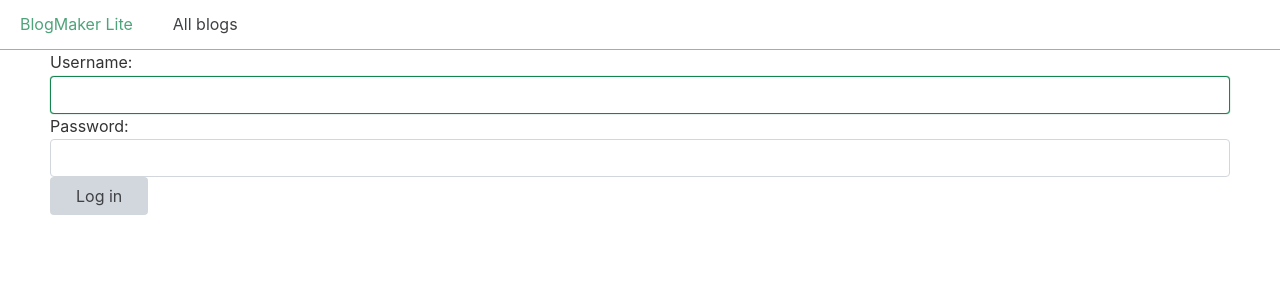
After one commit to OveaTrint/Blog-Django-Project, a Django app: page /accounts/login/ in a window 1280 px wide. The commit adds this page. Shown: the top 300 px of the page. Run offline with Django 5.2, Linux system fonts and the light colour scheme.

Commit message:
refactor&feat: further arranged files and added new account app

```diff
--- /dev/null
+++ b/accounts/templates/registration/login.html
@@ -0,0 +1,16 @@
+{% extends "blogs/base.html" %}
+
+{% block content %}
+
+{% if form.errors %}
+<p>Your username and password didn't match. Please try again.</p>
+{% endif %}
+
+<form action="{% url 'accounts:login' %}" method="post">
+    {% csrf_token %}
+    {{form.as_div}}
+
+    <button name="submit">Log in</button>
+</form>
+
+{% endblock content %}
--- /dev/null
+++ b/accounts/urls.py
@@ -0,0 +1,7 @@
+from django.contrib.auth import urls as auth_urls
+from django.urls import include, path
+
+app_name = "accounts"
+urlpatterns = [
+    path("", include(auth_urls)),
+]
--- a/blogmaker_lite.py
+++ b/blogmaker_lite.py
@@ -6,7 +6,8 @@ from django.urls import include, path
 # So path("", index) means when localhost:8000 is accessed, index is shown
 urlpatterns = [
     path("admin/", admin.site.urls),
-    path("", include("blogs.url")),
+    path("accounts/", include("accounts.urls")),
+    path("", include("blogs.urls")),
 ]
 
 # handles incoming request and gives appropriate response
--- a/blogs/templates/blogs/base.html
+++ b/blogs/templates/blogs/base.html
@@ -1,4 +1,4 @@
-<!--loads the static tag tag used to reference static files-->
+<!--loads the static tag used to reference static files-->
 {% load static %}
 
 <!DOCTYPE html>
@@ -18,8 +18,7 @@
     <nav class="nav">
         <div class="nav-left">
             <!--Adds a link back to the home page using the url template-->
-            <!--The {% url 'index' %} looks for a url pattern with the name "index"-->
-            <!--<a class="active" href="{% url 'blogs:index' %}">BlogMaker Lite</a>-->
+            <a class="active" href="{% url 'blogs:index' %}">BlogMaker Lite</a>
             <a href="{% url 'blogs:blogs' %}">All blogs</a>
         </div>
     </nav>
--- a/blogs/urls.py
+++ b/blogs/urls.py
@@ -2,6 +2,7 @@ from django.urls import path
 
 from . import views
 
+app_name = "blogs"
 # URLs the django server listens for, "" is by default localhost:8000
 # So path("", index) means when localhost:8000 is accessed, index is shown
 urlpatterns = [
--- a/generate_sample_data.py
+++ b/generate_sample_data.py
@@ -13,8 +13,8 @@ os.environ["DJANGO_SUPERUSER_PASSWORD"] = "fake_pw"
 django.setup()
 
 parser = ArgumentParser()
-parser.add_argument("--num_of_blogs", type=int, default=10)
-parser.add_argument("--num_of_posts", type=int, default=100)
+parser.add_argument("--num_of_blogs", default=10)
+parser.add_argument("--num_of_posts", default=100)
 args = parser.parse_args()
 
 cmd = "createsuperuser --username kamal"
--- a/settings.py
+++ b/settings.py
@@ -29,6 +29,7 @@ TEMPLATES = [
 ]
 INSTALLED_APPS = [
     "blogs",
+    "accounts",
     "django.contrib.admin",
     "django.contrib.auth",
     "django.contrib.contenttypes",
@@ -68,3 +69,6 @@ STATICFILES_DIRS = [
 ]
 # where django should store all static files it finds with the collectstatic command
 STATIC_ROOT = "staticfiles/"
+
+# tells django to redirect users to blog/index.html after authenciation"
+LOGIN_REDIRECT_URL = "blogs:index"
```
Also changed, not shown: djangoORMtest/django_ormtest.py (renamed from django_ormtest.py), djangoORMtest/setupdjangoORM.py (renamed from setupdjangoORM.py).
